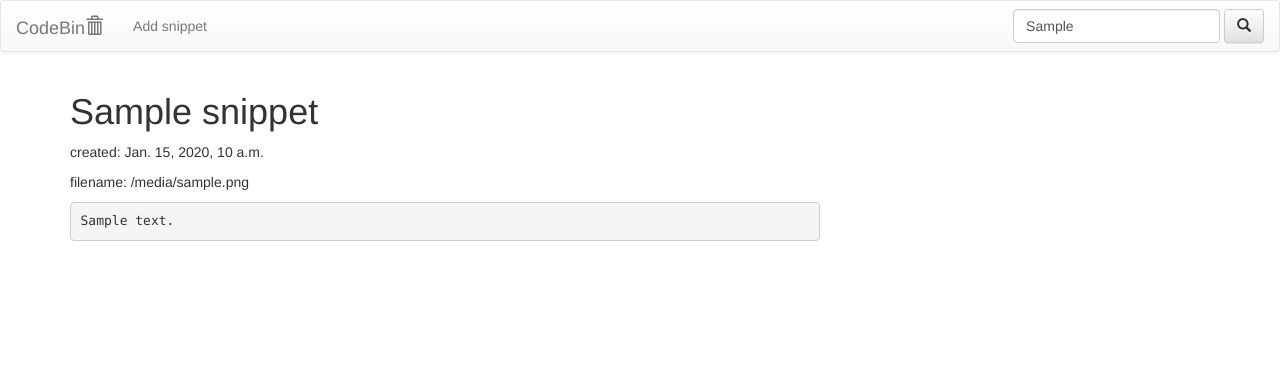
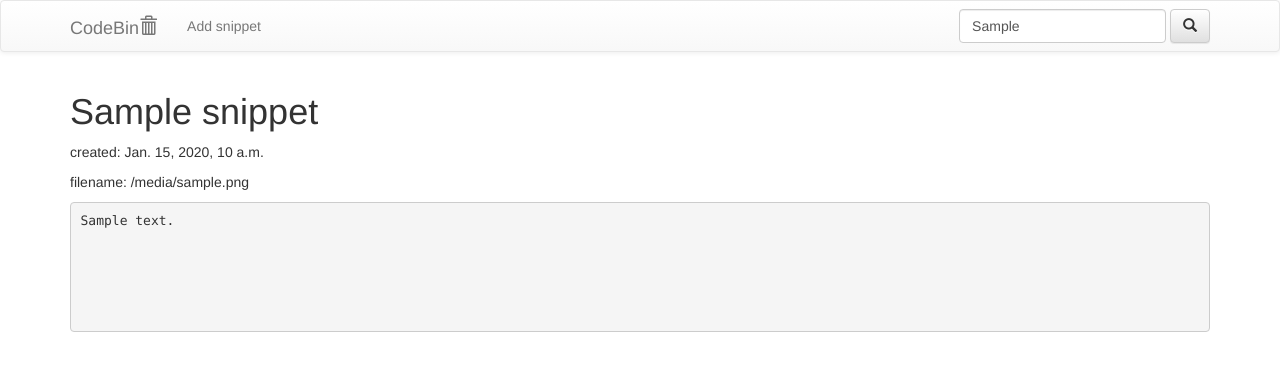
Before and after one commit to qwad1000/stp, a Django app: template templates/codebin/snippet_view.html in a window 1280 px wide. Shown: the top 371 px of the page. Run offline with Django 3.2, Linux system fonts and the light colour scheme; the template is opened without the code that fills it: most values are stand-ins (such as "Sample title", 1, 10 or a date in 2020); some libraries are stand-ins or nearby versions.

Commit message:
Style changes

```diff
--- a/templates/codebin/base.html
+++ b/templates/codebin/base.html
@@ -13,7 +13,7 @@
 <body>
 
 <nav class="navbar navbar-default">
-    <div class="container-fluid">
+    <div class="container">
         <div class="navbar-header">
             <a class="navbar-brand" href="/">
                 CodeBin<span class="glyphicon glyphicon-trash"></span>
@@ -27,7 +27,7 @@
         <form action="{% url 'search' %}" method="get"
               class="navbar-form navbar-right" role="search">
             <div class="form-group">
-                <input name="q" type="text" class="form-control" placeholder="Search"
+                <input name="q" type="search" class="form-control" placeholder="Search"
                 {% if query_string %}value="{{ query_string }}"{% endif %}>
             </div>
             <button type="submit" class="btn btn-default">
@@ -37,9 +37,9 @@
     </div>
 </nav>
 
-<div class="content container">
+<div class="container">
     <div class="row">
-        <div class="col-md-8">
+        <div class="col-md-12">
             {% block content %}
             {% endblock %}
         </div>
--- a/templates/codebin/snippet_view.html
+++ b/templates/codebin/snippet_view.html
@@ -1,10 +1,16 @@
 {% extends "codebin/base.html" %}
 {% block title %} Snippet {% endblock %}
+{% block head %}
+    {{ block.super }}
+    <style>
+        .pre-scrollable {min-height: 10em;}
+    </style>
+{% endblock %}
 {% block content %}
     <div>
         <h1>{{ snippet.title }}</h1>
         <p>created: {{ snippet.created_date }}</p>
         <p>filename: {{ snippet.file_name }}
-        <pre>{{ snippet.content }}</pre>
+        <pre class="pre-scrollable">{{ snippet.content }}</pre>
     </div>
 {% endblock %}
```
